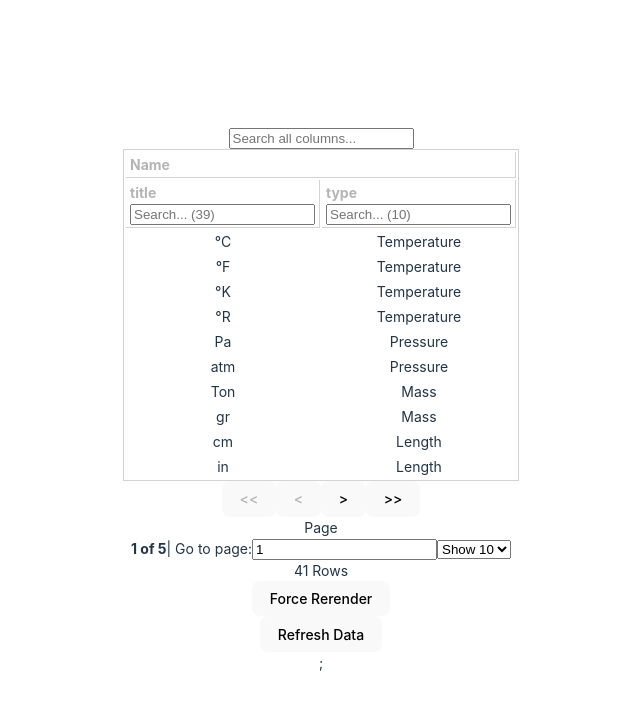
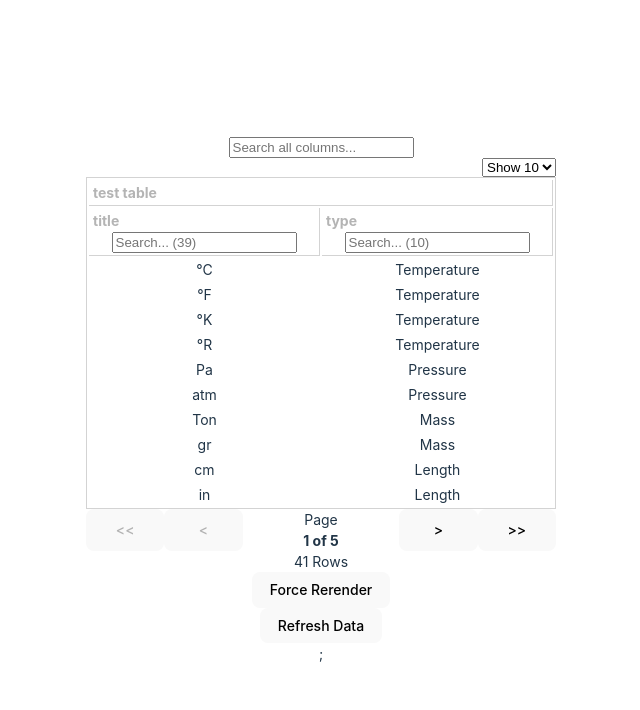
Before and after one commit to saeedkhalilabadi/create-table-component, a React (Vite) app: page / in a window 1280 px wide. Shown: the top 710 px of the page, without its empty margins (319-959 px from the left). Built offline with nearby package versions, Linux system fonts and the light colour scheme.

Commit message:
make customize filterInput & change pagination

```diff
--- a/package.json
+++ b/package.json
@@ -13,7 +13,8 @@
     "@tanstack/match-sorter-utils": "^8.8.4",
     "@tanstack/react-table": "^8.9.1",
     "react": "^18.2.0",
-    "react-dom": "^18.2.0"
+    "react-dom": "^18.2.0",
+    "styled-components": "^6.0.0-rc.1"
   },
   "devDependencies": {
     "@types/react": "^18.0.28",
--- a/src/commponents/todoList/Table/defaultConfig.tsx
+++ b/src/commponents/todoList/Table/defaultConfig.tsx
@@ -1,7 +1,7 @@
 export const defaultConfig = {
     feildList: [
-      { name: "title", type: "string" },
-      { name: "type", type: "string" },
+      { name: "title", type: "text" },
+      { name: "type", type: "number" },
     ],
     headerPosition: "left", //'right'||'center','left'
   };
--- /dev/null
+++ b/src/commponents/todoList/Table/filterInput.tsx
@@ -0,0 +1,77 @@
+import React from "react";
+import { styled } from "styled-components";
+
+type Props = {
+  type?: "text" | "number" | "date" | "list";
+  placeholder?: string;
+  value?: any;
+  onChange: (value: any) => any;
+  debounce: number;
+};
+
+export default function FilterInput({ ...props }: Props) {
+  const [value, setValue] = React.useState<any>("");
+
+  React.useEffect(() => {
+    const timeout = setTimeout(() => {
+      props.onChange(value);
+    }, props?.debounce);
+    return () => clearTimeout(timeout);
+  }, [value]);
+
+  switch (props.type) {
+    case "number":
+      return (
+        <NumberFillter
+          {...props}
+          value={value}
+          onChange={(e: any) => setValue(e.target.value)}
+          type={props.type}
+          placeholder={props?.placeholder}
+        />
+      );
+    case "date":
+      return (
+        <DateFillter
+          {...props}
+          value={value}
+          onChange={(e: any) => setValue(e.target.value)}
+          type={props.type}
+          placeholder={props?.placeholder}
+        />
+      );
+    case "list":
+      return (
+        <ListFillter
+          {...props}
+          value={value}
+          onChange={(e: any) => setValue(e.target.value)}
+          type={props.type}
+          placeholder={props?.placeholder}
+        />
+      );
+    default:
+      return (
+        <TextFillter
+          {...props}
+          value={value}
+          onChange={(e: any) => setValue(e.target.value)}
+          type={props.type}
+          placeholder={props?.placeholder}
+        />
+      );
+  }
+}
+
+const TextFillter = styled.input`
+  color: red;
+`;
+const NumberFillter = styled.input`
+  color: red;
+`;
+const DateFillter = styled.input`
+  color: red;
+`;
+const ListFillter = styled.input`
+  color: red;
+`;
--- a/src/commponents/todoList/Table/index.css
+++ b/src/commponents/todoList/Table/index.css
@@ -5,6 +5,7 @@ html {
 
 table {
   border: 1px solid lightgray;
+  width: 100%;
 }
 
 tbody {
@@ -16,7 +17,6 @@ th {
   border-right: 1px solid lightgray;
   padding: 2px 4px;
   color: rgb(180, 180, 180);
-
 }
 
 tfoot {
@@ -26,3 +26,13 @@ tfoot {
 tfoot th {
   font-weight: normal;
 }
+.pagination {
+  max-width: 1200px;
+  display: grid;
+  grid-template-columns: 0.5fr 0.5fr 1fr 0.5fr 0.5fr;
+
+}
+.selectPageSize{
+
+  float: right;
+}
--- a/src/commponents/todoList/Table/table.tsx
+++ b/src/commponents/todoList/Table/index.tsx
@@ -2,6 +2,7 @@ import React from "react";
 import ReactDOM from "react-dom/client";
 import { defaultConfig } from "./defaultConfig";
 import TableHeader from "./tabelHeader";
+import FilterInput from "./filterInput";
 import "./index.css";
 
 import {
@@ -29,8 +30,6 @@ import {
   rankItem,
   compareItems,
 } from "@tanstack/match-sorter-utils";
-
-import { makeData, Person } from "./makeData";
 
 declare module "@tanstack/table-core" {
   interface FilterFns {
@@ -82,8 +81,6 @@ export default function Table({
   const [globalFilter, setGlobalFilter] = React.useState("");
   const [columnsList, setColumnsList] = React.useState([]);
 
-  console.log("config", config);
-
   React.useEffect(() => {
     setColumnsList(
       config?.feildList?.map((feild: any) => {
@@ -99,7 +96,7 @@ export default function Table({
   const columns = React.useMemo<ColumnDef<Person, any>[]>(
     () => [
       {
-        header: "Name",
+        header: "test table",
         footer: (props) => props.column.id,
         columns: columnsList,
       },
@@ -155,11 +152,24 @@ export default function Table({
   return (
     <div className="p-2">
       <div className="h-2" />
+      <select
+        className="selectPageSize"
+        value={table.getState().pagination.pageSize}
+        onChange={(e) => {
+          table.setPageSize(Number(e.target.value));
+        }}
+      >
+        {[10, 20, 30, 40, 50].map((pageSize) => (
+          <option key={pageSize} value={pageSize}>
+            Show {pageSize}
+          </option>
+        ))}
+      </select>
       <table>
         <thead>
           {table.getHeaderGroups().map((headerGroup) => (
             <tr key={headerGroup.id}>
-              {headerGroup.headers.map((header) => {
+              {headerGroup.headers.map((header, index) => {
                 return (
                   <th key={header.id} colSpan={header.colSpan}>
                     {header.isPlaceholder ? null : (
@@ -184,7 +194,11 @@ export default function Table({
                         </TableHeader>
                         {header.column.getCanFilter() ? (
                           <div>
-                            <Filter column={header.column} table={table} />
+                            <Filter
+                              type={config?.feildList[index]?.type}
+                              column={header.column}
+                              table={table}
+                            />
                           </div>
                         ) : null}
                       </>
@@ -214,8 +228,8 @@ export default function Table({
           })}
         </tbody>
       </table>
-      <div className="h-2" />
-      <div className="flex items-center gap-2">
+      <div />
+      <div className="pagination">
         <button
           className="border rounded p-1"
           onClick={() => table.setPageIndex(0)}
@@ -230,6 +244,13 @@ export default function Table({
         >
           {"<"}
         </button>
+        <span className="flex items-center gap-1">
+          <div>Page</div>
+          <strong>
+            {table.getState().pagination.pageIndex + 1} of{" "}
+            {table.getPageCount()}
+          </strong>
+        </span>
         <button
           className="border rounded p-1"
           onClick={() => table.nextPage()}
@@ -244,37 +265,6 @@ export default function Table({
         >
           {">>"}
         </button>
-        <span className="flex items-center gap-1">
-          <div>Page</div>
-          <strong>
-            {table.getState().pagination.pageIndex + 1} of{" "}
-            {table.getPageCount()}
-          </strong>
-        </span>
-        <span className="flex items-center gap-1">
-          | Go to page:
-          <input
-            type="number"
-            defaultValue={table.getState().pagination.pageIndex + 1}
-            onChange={(e) => {
-              const page = e.target.value ? Number(e.target.value) - 1 : 0;
-              table.setPageIndex(page);
-            }}
-            className="border p-1 rounded w-16"
-          />
-        </span>
-        <select
-          value={table.getState().pagination.pageSize}
-          onChange={(e) => {
-            table.setPageSize(Number(e.target.value));
-          }}
-        >
-          {[10, 20, 30, 40, 50].map((pageSize) => (
-            <option key={pageSize} value={pageSize}>
-              Show {pageSize}
-            </option>
-          ))}
-        </select>
       </div>
       <div>{table.getPrePaginationRowModel().rows.length} Rows</div>
       <div>
@@ -288,9 +278,11 @@ export default function Table({
 }
 
 function Filter({
+  type,
   column,
   table,
 }: {
+  type: "text" | "number" | "date" | "list";
   column: Column<any, unknown>;
   table: thisTable<any>;
 }) {
@@ -311,8 +303,9 @@ function Filter({
   return typeof firstValue === "number" ? (
     <div>
       <div className="flex space-x-2">
-        <DebouncedInput
-          type="number"
+        <FilterInput
+          type={type}
+          debounce={500}
           min={Number(column.getFacetedMinMaxValues()?.[0] ?? "")}
           max={Number(column.getFacetedMinMaxValues()?.[1] ?? "")}
           value={(columnFilterValue as [number, number])?.[0] ?? ""}
@@ -326,8 +319,9 @@ function Filter({
           }`}
           className="w-24 border shadow rounded"
         />
-        <DebouncedInput
-          type="number"
+        <FilterInput
+          debounce={500}
+          type={type}
           min={Number(column.getFacetedMinMaxValues()?.[0] ?? "")}
           max={Number(column.getFacetedMinMaxValues()?.[1] ?? "")}
           value={(columnFilterValue as [number, number])?.[1] ?? ""}
@@ -346,13 +340,16 @@ function Filter({
     </div>
   ) : (
     <>
-      <datalist id={column.id + "list"}>
-        {sortedUniqueValues.slice(0, 5000).map((value: any) => (
-          <option value={value} key={value} />
-        ))}
-      </datalist>
-      <DebouncedInput
-        type="text"
+      {type === "list" && (
+        <datalist id={column.id + "list"}>
+          {sortedUniqueValues.slice(0, 5000).map((value: any) => (
+            <option value={value} key={value} />
+          ))}
+        </datalist>
+      )}
+      <FilterInput
+        debounce={500}
+        type={type}
         value={(columnFilterValue ?? "") as string}
         onChange={(value) => column.setFilterValue(value)}
         placeholder={`Search... (${column.getFacetedUniqueValues().size})`}
@@ -363,37 +360,3 @@ function Filter({
     </>
   );
 }
-
-// A debounced input react component
-function DebouncedInput({
-  value: initialValue,
-  onChange,
-  debounce = 500,
-  ...props
-}: {
-  value: string | number;
-  onChange: (value: string | number) => void;
-  debounce?: number;
-} & Omit<React.InputHTMLAttributes<HTMLInputElement>, "onChange">) {
-  const [value, setValue] = React.useState(initialValue);
-
-  React.useEffect(() => {
-    setValue(initialValue);
-  }, [initialValue]);
-
-  React.useEffect(() => {
-    const timeout = setTimeout(() => {
-      onChange(value);
-    }, debounce);
-
-    return () => clearTimeout(timeout);
-  }, [value]);
-
-  return (
-    <input
-      {...props}
-      value={value}
-      onChange={(e) => setValue(e.target.value)}
-    />
-  );
-}
--- a/src/commponents/todoList/config.tsx
+++ b/src/commponents/todoList/config.tsx
@@ -1,15 +1,12 @@
 
-//field-type:string||number||date
+//field-type:text|number|date|list
 
 
 
 export const config={
-
-
 feildList:[
-    {name:'title',type:'string'},
-    {name:'type',type:'string'},
+    {name:'title',type:'text'},
+    {name:'type',type:'text'},
 ],
 headerPosition:'left',//'right'||'center'||'left'
-
 }
--- a/src/commponents/todoList/index.tsx
+++ b/src/commponents/todoList/index.tsx
@@ -4,8 +4,9 @@ import { config } from "./config.tsx";
 
 import BasicTable from "./basicTable.tsx/basicTable.js";
 import ConvertDataForTable from "./converDataForTable";
-import Table from "./table/table.tsx";
-import Input from "./input/index";
+import Table from "./table";
+import Input from "./input";
+import FilterInput from "./Table/filterInput";
 
 type Props = {
   data: Array<any>;
@@ -39,5 +40,5 @@ export default function TodoList({ data = mockData }: Props) {
       <Table thisData={thisData} config={config} searchText={searchText} />;
     </>
   );
-  return <BasicTable thisData={thisData} />;
+
 }
```
Also changed, not shown: 1 other file (tests, documents, lock files or other folders).
